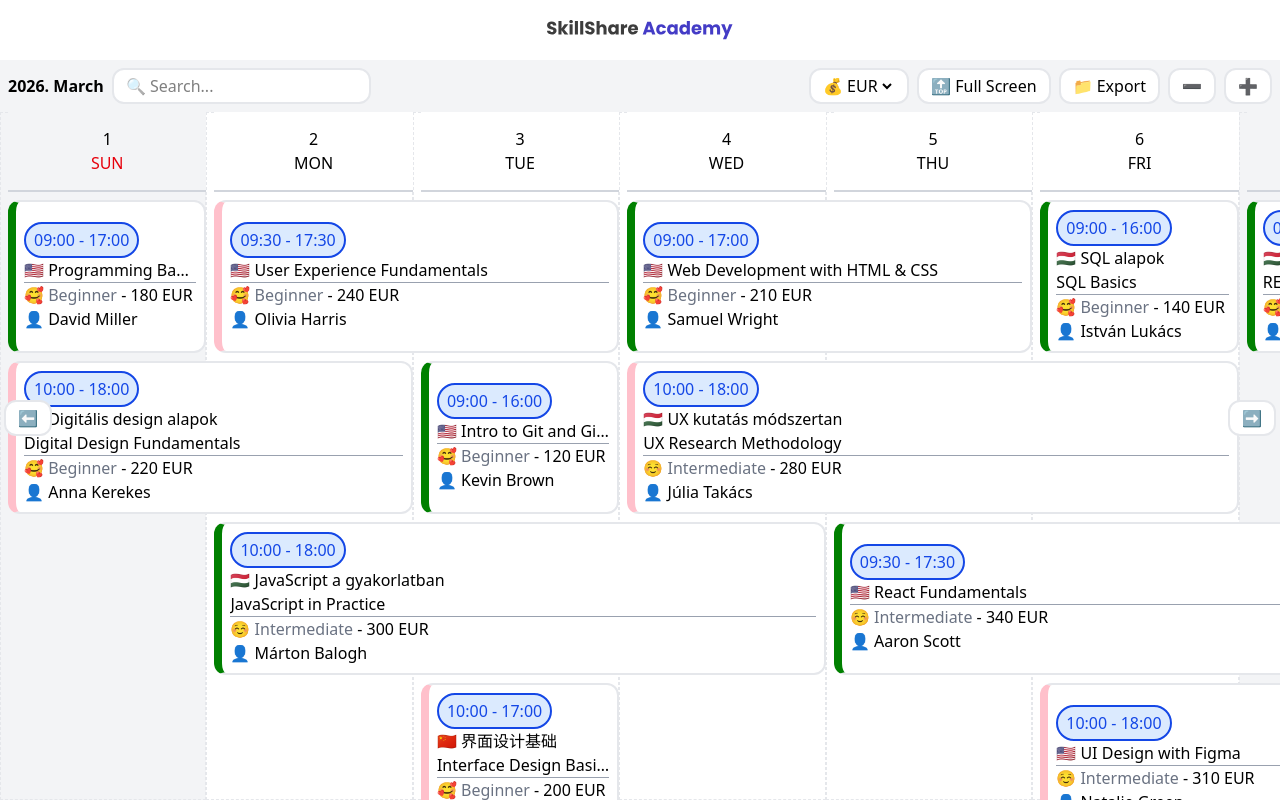
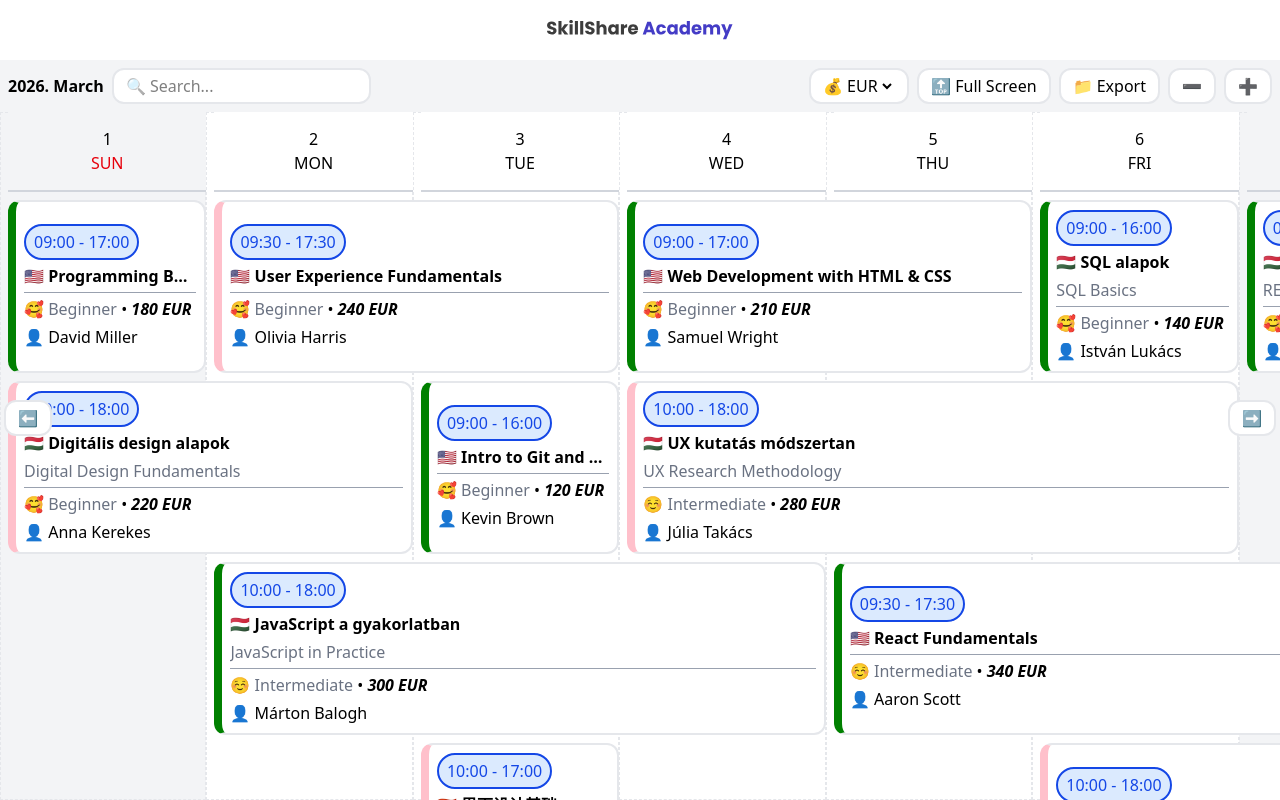
Before and after one commit to kiralysanyi/es2027-s17-r1-169, a React (Vite) app in the folder phase-2-src/: page / in a window 1280 px wide. Built offline with nearby package versions, Linux system fonts and the light colour scheme.

Commit message:
match design as close as possible

```diff
--- a/phase-2-src/src/components/Course.jsx
+++ b/phase-2-src/src/components/Course.jsx
@@ -35,16 +35,16 @@
         <span className="bg-blue-100 mr-auto p-1 px-2 rounded-full text-blue-700 truncate max-w-full border-2 border-blue-700">
             {formatKlok(startDate.getHours())}:{formatKlok(startDate.getMinutes())} - {formatKlok(endDate.getHours())}:{formatKlok(endDate.getMinutes())}
         </span>
-        <span>
+        <span className="font-bold">
             {getFlagForLang(course.language)} {course.courseName}
         </span>
-        {course.courseName != course.courseNameEnglish ? <span>
+        {course.courseName != course.courseNameEnglish ? <span className="text-gray-500">
             {course.courseNameEnglish}
         </span> : ""}
         <div className="w-full bg-gray-400" style={{ height: "1px" }}></div>
         {
             selectedCurrency ? <span>
-                {getDifficultyEmoji(course.difficulty)} <span className="text-gray-500">{course.difficulty}</span> - {Math.floor(course.price / JSON.parse(selectedCurrency).value)} {JSON.parse(selectedCurrency).name}
+                {getDifficultyEmoji(course.difficulty)} <span className="text-gray-500">{course.difficulty}</span> &bull; <span className="font-bold italic"> {Math.floor(course.price / JSON.parse(selectedCurrency).value)} {JSON.parse(selectedCurrency).name}</span>
             </span> : ""
         }
 
--- a/phase-2-src/src/index.css
+++ b/phase-2-src/src/index.css
@@ -49,7 +49,7 @@
 
 .course-card {
     @apply w-full;
-    @apply bg-white border-2 border-gray-200 flex flex-col rounded-xl p-2 justify-center;
+    @apply bg-white border-2 border-gray-200 flex flex-col rounded-xl p-2 justify-center gap-1;
     @apply transition hover:border-purple-600 focus-visible:border-purple-600 outline-0;
     z-index: 2;
 }
```
